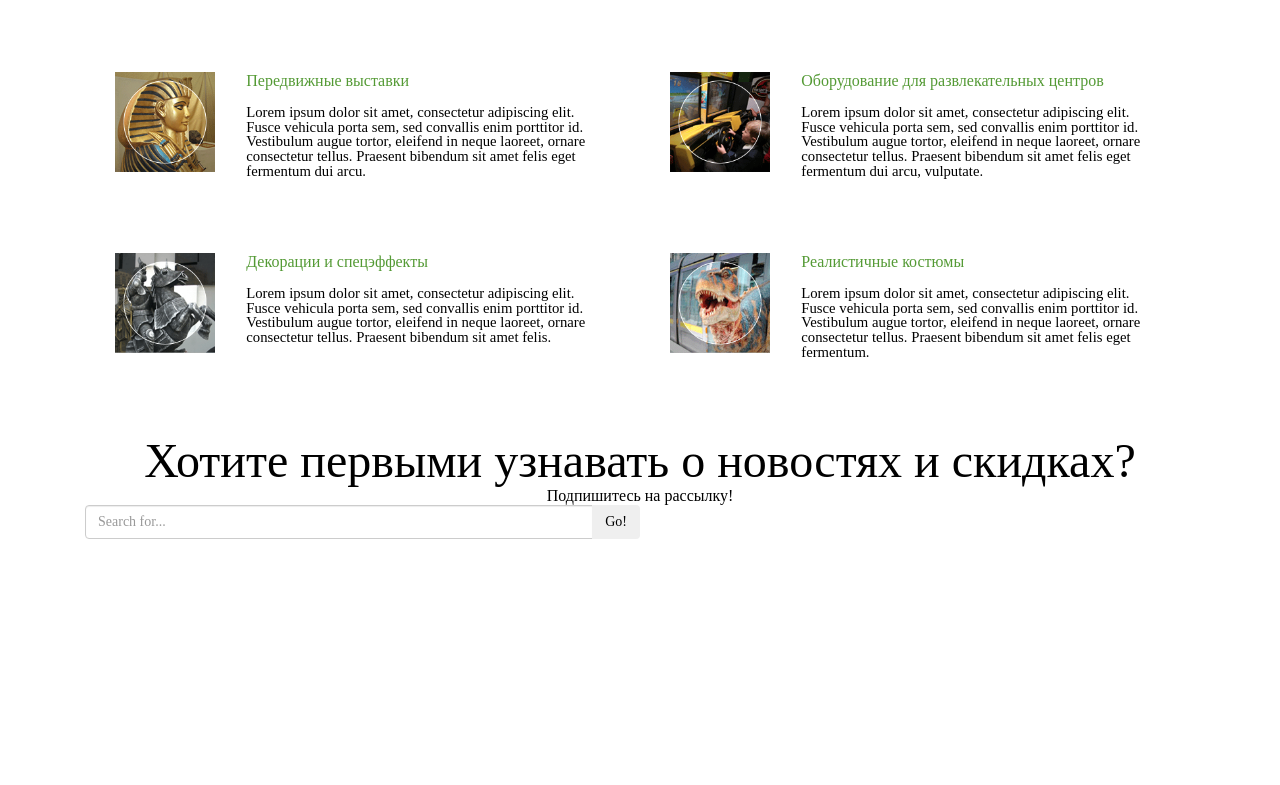
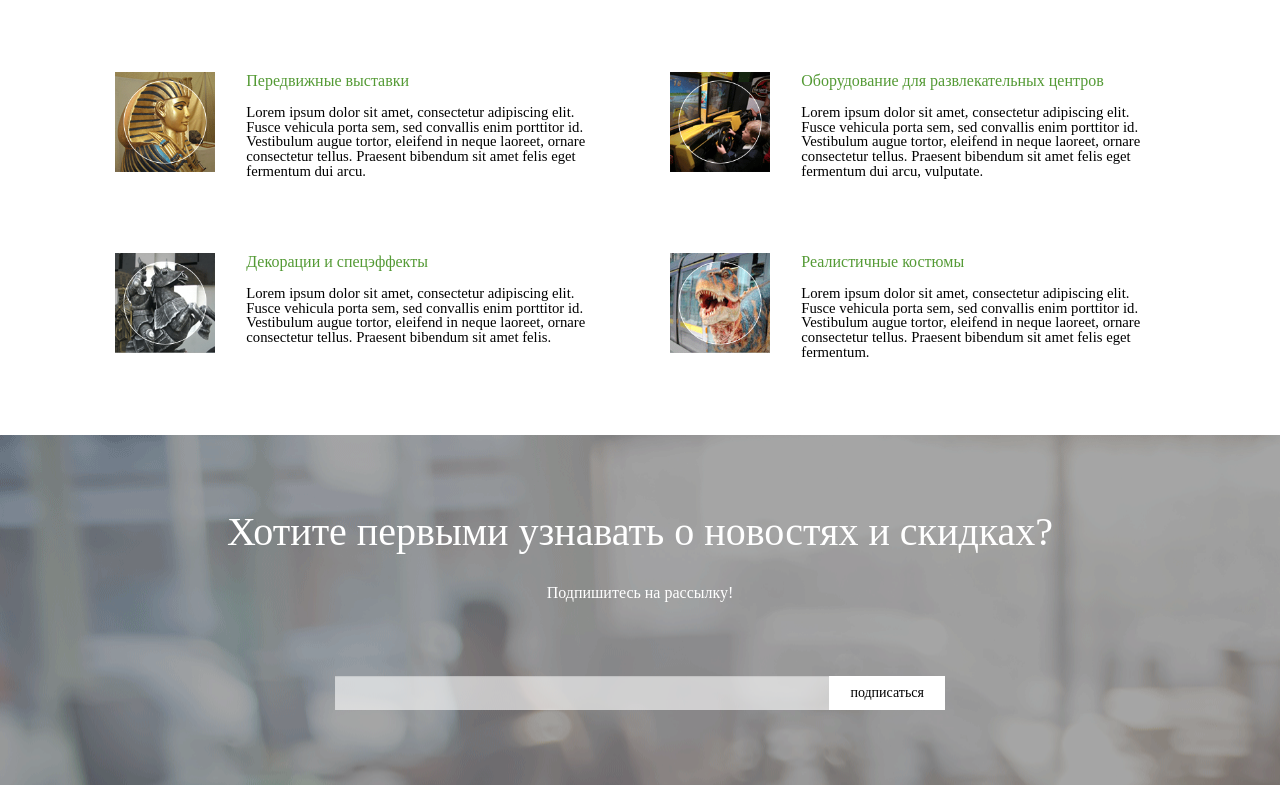
Before and after one commit to mishani26/test-verstka, a website: page index.html in a window 1280 px wide. Shown: the part 1278-2063 px from the top of the page. Before the commit the page ends 1817 px from the top, so only its background shows below. Drawn offline with nearby package versions, Linux system fonts and the light colour scheme.

Commit message:
finished task

```diff
--- a/index.html
+++ b/index.html
@@ -211,19 +211,18 @@
                 </div>
             </div>
         </div>
-        <div class="mypage-form-group container">
+        <div class="mypage-form-group container-fluid row">
             <div class="mypage-form-group-title col-md-12 text-center">
                 <h1>Хотите первыми узнавать о новостях и скидках?</h1>
                 <h2>Подпишитесь на рассылку!</h2>
             </div>
             <div class=" mypage-form-group-input col-md-12">
                 <div class="col-md-6 input-group">
-                    <input type="text" class="form-control" placeholder="Search for...">
+                    <input type="text" class="form-control">
                     <span class="input-group-btn">
-                        <button class="btn btn-secondary" type="button">Go!</button>
+                        <button class="btn btn-secondary" type="button">подписаться</button>
                     </span>
                 </div>
-                </span>
             </div>
         </div>
     </div>
--- /dev/null
+++ b/sass/form-group/_form-group.scss
@@ -0,0 +1,30 @@
+.mypage-form-group{
+    background: url("../Images/form_fone.png");
+    &-title{
+        margin: 75px 0px;
+        color:white;
+        h1{
+            font-size: 2.5em;
+            margin-bottom: 30px;
+        }
+    }
+    &-input{
+        display: flex;
+        justify-content: center;
+        .input-group{
+            input{
+                background: rgba(255, 255, 255, 0.6);
+                border-radius: 0px;
+                border: none;
+            }
+            span{
+                button{
+                    border-radius: 0px;
+                    background: white;
+                    padding: 6px 20px;
+                }
+            }
+            margin-bottom: 75px;
+        }
+    }
+}
--- a/sass/header/_header.scss
+++ b/sass/header/_header.scss
@@ -72,10 +72,11 @@
                 padding: 50px 0px;
             }
             .baner-info-buttons{
-                padding-bottom: 115px;
+                padding-bottom: 100px;
                 button{
                     border: solid 1px white;
                     padding: 15px 45px;
+                    margin-bottom: 15px;
                 }
                 button:first-child{
                     color: white;
--- a/sass/products/_products.scss
+++ b/sass/products/_products.scss
@@ -19,14 +19,17 @@
                     width: 100px;
                 }
                 .hover-img {
-                    display: none;
+                    visibility: hidden;
+                    opacity: 0;
                     position: absolute;
-                    opacity: 0.7;
                     top: 0px;
                     left: 15px;
+                    transition: visibility 0s, opacity 0.3s linear;
                 }
-                img:hover+.hover-img {
-                    display: block;
+                &:hover>.hover-img {
+                    visibility: visible;
+                    opacity: 0.7;
+                    cursor: pointer;
                 }
             }
             &-content {
@@ -35,6 +38,7 @@
                 }
                 h2:hover {
                     color: #264817;
+                    cursor: pointer;
                 }
                 p {
                     margin-top: 15px;
--- a/sass/style.scss
+++ b/sass/style.scss
@@ -1,6 +1,7 @@
 @import "reset/_reset";
 @import "header/_header";
 @import "products/_products";
+@import "form-group/_form-group";
 
 h1{
     font-size: 3em;
```
Also changed, not shown: Images/Test.png (deleted), Images/form_fone.png (added), Images/images/Test_02.png (deleted), css/style.css.
